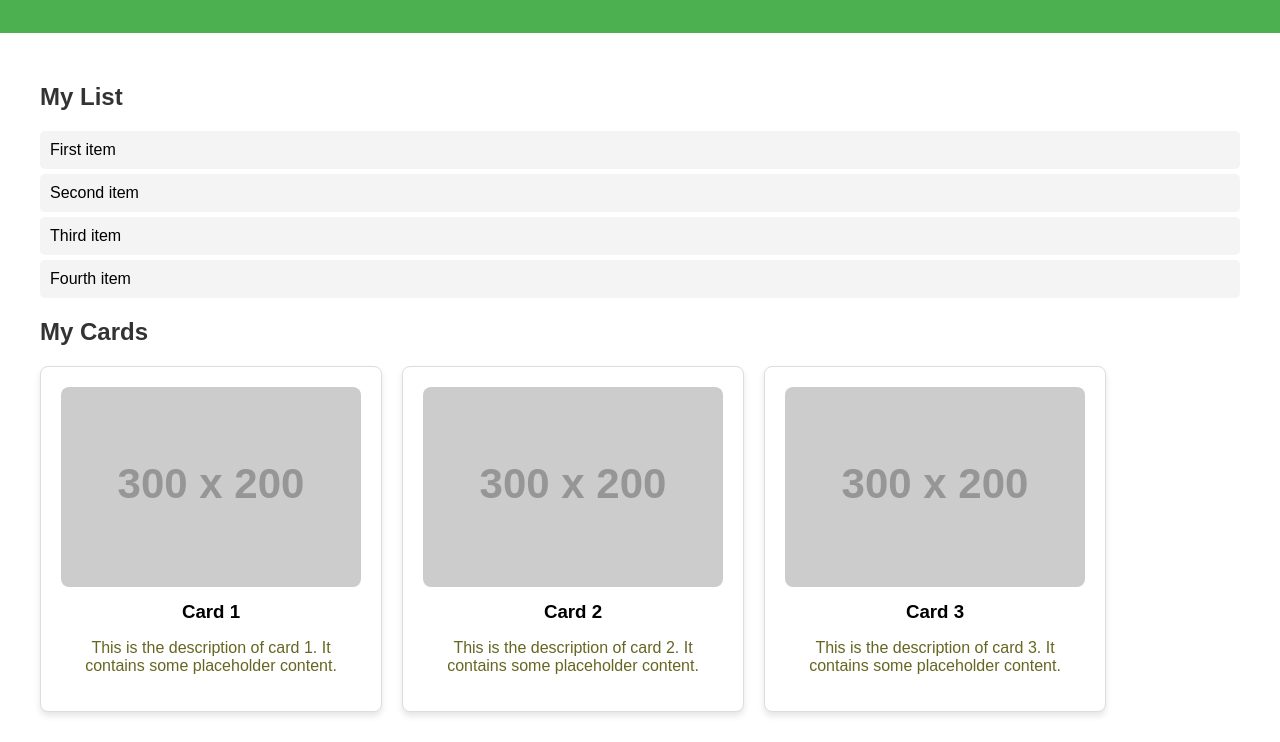
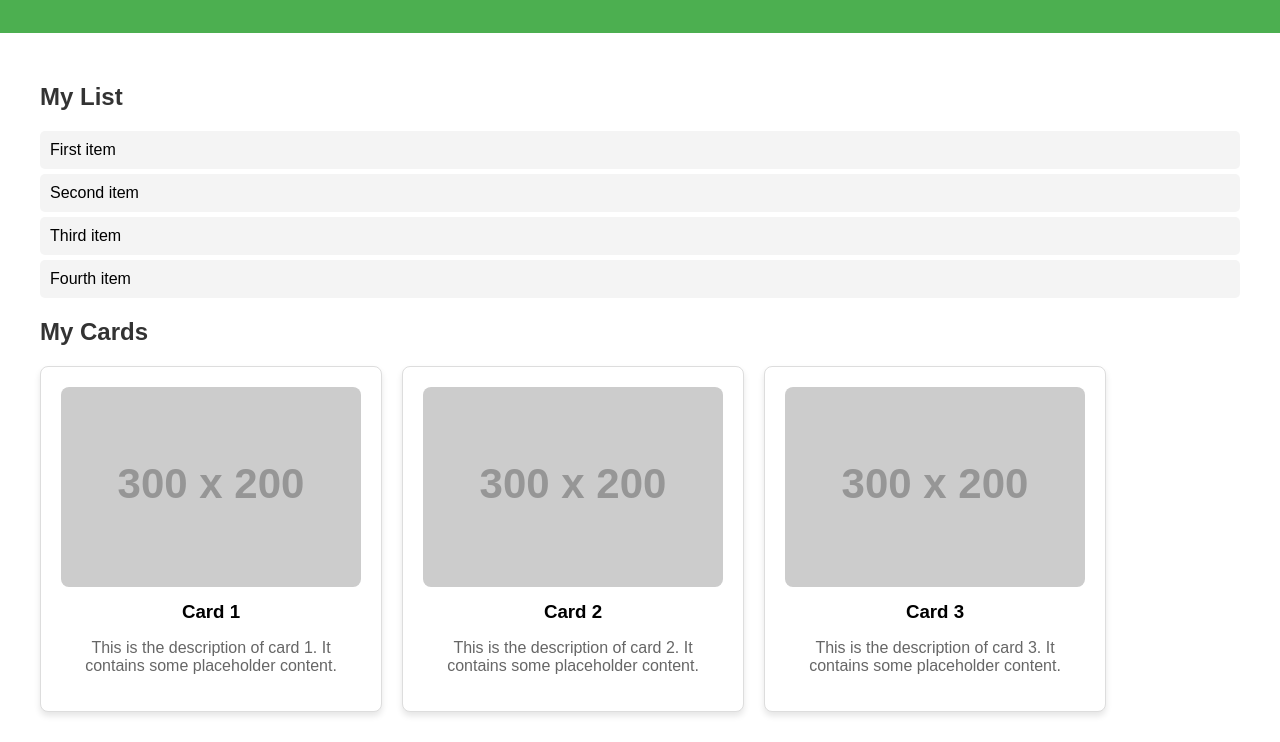
Before and after one commit to Saloni-FED/action-repo, a plain HTML site: page index.html in a window 1280 px wide. Shown: the part 121-863 px from the top of the page. Drawn offline with Linux system fonts and the light colour scheme; placeholder pictures from the web are drawn by us.

Commit message:
test changes

```diff
--- a/index.html
+++ b/index.html
@@ -67,7 +67,7 @@
     }
 
     .card p {
-      color: #662;
+      color: #666;
     }
   </style>
 </head>
```
